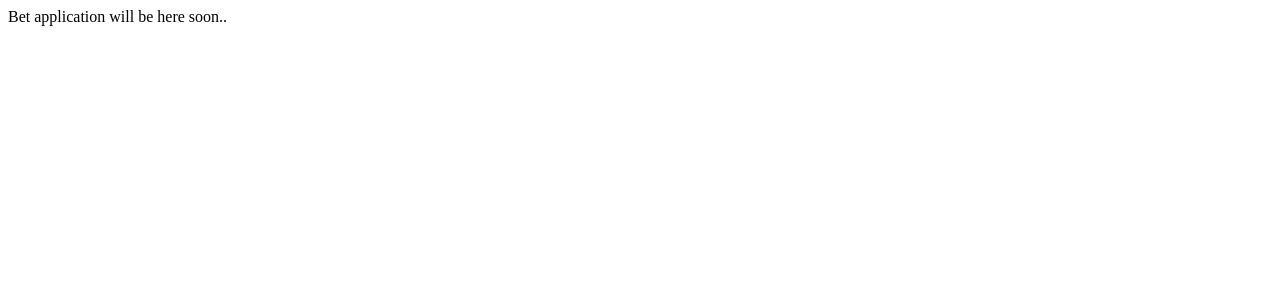
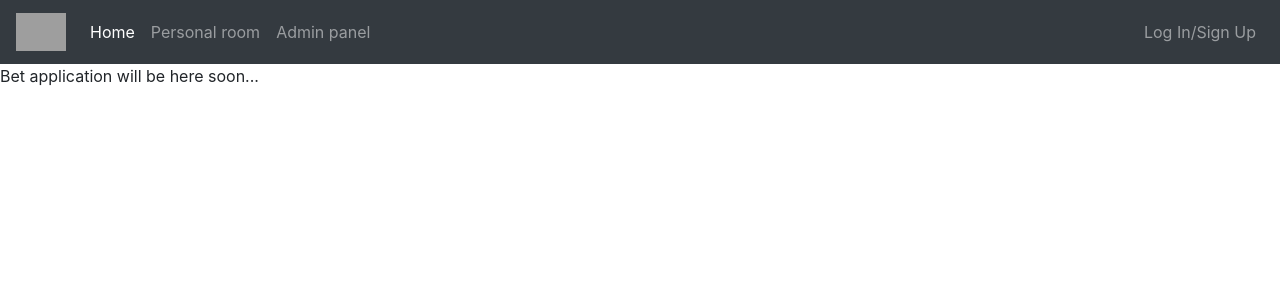
Before and after one commit to svyshpolskyi/betapp, an Angular app: page / in a window 1280 px wide. Shown: the top 300 px of the page. Built offline with nearby package versions, Linux system fonts and the light colour scheme; grey boxes are pictures that could not be loaded.

Commit message:
always online fix for server.js, added new header component, added bootstrap and jquery

```diff
--- a/angular.json
+++ b/angular.json
@@ -27,9 +27,13 @@
               "src/assets"
             ],
             "styles": [
+              "node_modules/bootstrap/dist/css/bootstrap.min.css",
               "src/styles.sass"
             ],
-            "scripts": []
+            "scripts": [
+              "node_modules/jquery/dist/jquery.min.js",
+              "node_modules/bootstrap/dist/js/bootstrap.min.js"
+            ]
           },
           "configurations": {
             "production": {
--- a/src/app/app.component.html
+++ b/src/app/app.component.html
@@ -1 +1,2 @@
-<div>Bet application will be here soon..</div>
+<app-header></app-header>
+<div>Bet application will be here soon...</div>
--- a/src/app/app.module.ts
+++ b/src/app/app.module.ts
@@ -3,10 +3,12 @@ import { NgModule } from '@angular/core';
 
 import { AppRoutingModule } from './app-routing.module';
 import { AppComponent } from './app.component';
+import { HeaderComponent } from './header/header.component';
 
 @NgModule({
   declarations: [
-    AppComponent
+    AppComponent,
+    HeaderComponent
   ],
   imports: [
     BrowserModule,
--- /dev/null
+++ b/src/app/header/header.component.html
@@ -0,0 +1,27 @@
+<nav class="navbar navbar-expand-lg navbar-dark bg-dark">
+  <a class="navbar-brand" href="#">
+    <img src="https://www.freeiconspng.com/uploads/football-png-12.png" width="50" class="d-inline-block align-top" alt="">
+  </a>
+  <button class="navbar-toggler" type="button" data-toggle="collapse" data-target="#navbarSupportedContent" aria-controls="navbarSupportedContent" aria-expanded="false" aria-label="Toggle navigation">
+    <span class="navbar-toggler-icon"></span>
+  </button>
+
+  <div class="collapse navbar-collapse" id="navbarSupportedContent">
+    <ul class="navbar-nav mr-auto">
+      <li class="nav-item active">
+        <a class="nav-link" href="#">Home</a>
+      </li>
+      <li class="nav-item">
+        <a class="nav-link" href="#">Personal room</a>
+      </li>
+      <li class="nav-item">
+        <a class="nav-link" href="#">Admin panel</a>
+      </li>
+    </ul>
+    <ul class="navbar-nav">
+      <li class="nav-item">
+        <a class="nav-link" href="#">Log In/Sign Up</a>
+      </li>
+    </ul>
+  </div>
+</nav>
--- /dev/null
+++ b/src/app/header/header.component.ts
@@ -0,0 +1,15 @@
+import { Component, OnInit } from '@angular/core';
+
+@Component({
+  selector: 'app-header',
+  templateUrl: './header.component.html',
+  styleUrls: ['./header.component.sass']
+})
+export class HeaderComponent implements OnInit {
+
+  constructor() { }
+
+  ngOnInit() {
+  }
+
+}
```
Also changed, not shown: package.json (+6 -4 lines), server.js (+9 -4 lines), src/app/header/header.component.sass (added), 2 other files (tests, documents, lock files or other folders).
